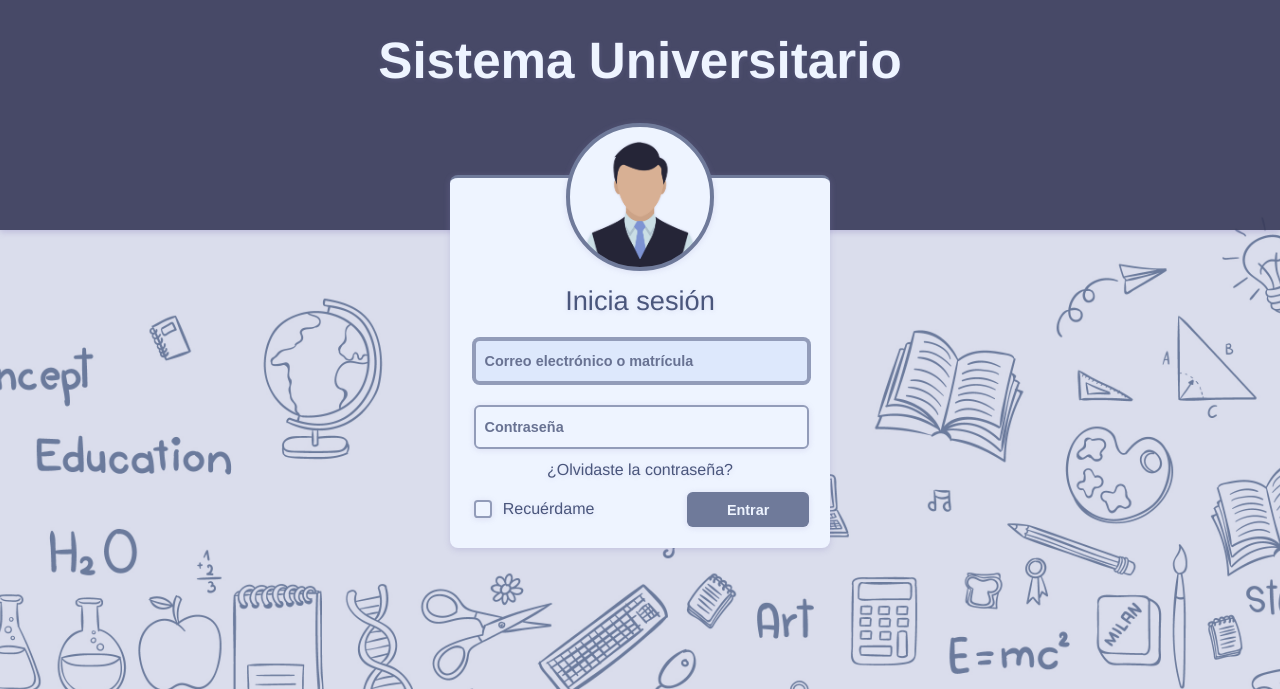
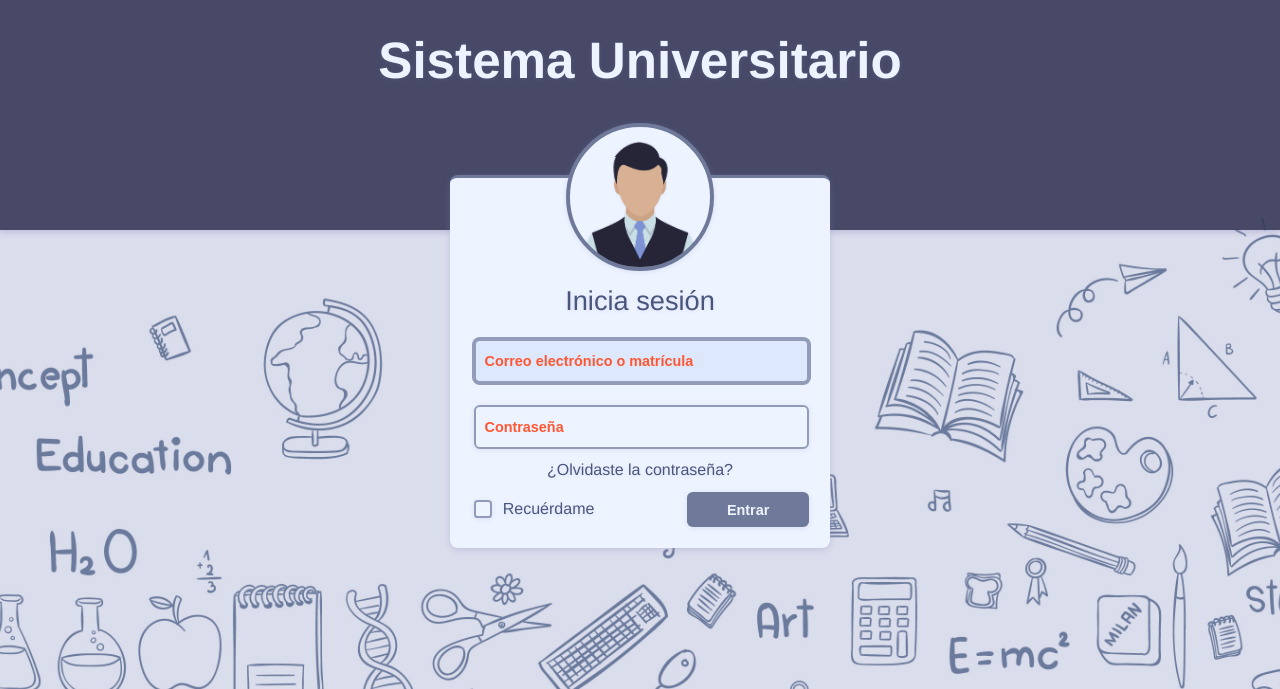
Before and after one commit to LeonardoCoaquira/appuniversity, a PHP site: page / in a window 1280 px wide. Shown: the top 689 px of the page. Run offline with PHP 8.4, Linux system fonts and the light colour scheme; data that the repository does not hold is empty.

Commit message:
Update style.css

```diff
--- a/css/style.css
+++ b/css/style.css
@@ -45,7 +45,7 @@
 }
 
 ::placeholder {
-    color: #687292;
+    color: #ff5733;
 }
 
 ::-webkit-scrollbar {
```
